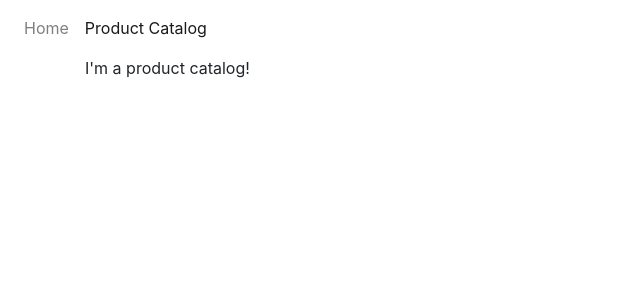
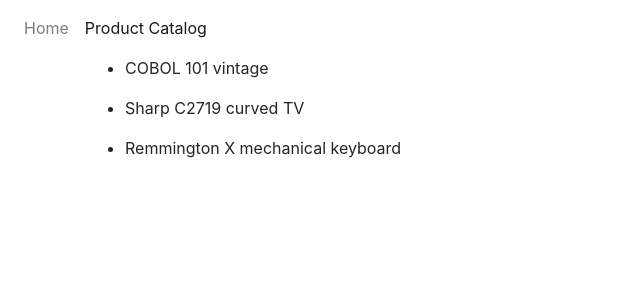
Before and after one commit to KillahDillah/vue-test-project-3, a Vue app: page /#/product-catalog in a window 1280 px wide. Shown: the top 300 px of the page, without its empty margins (0-640 px from the left). Built offline with nearby package versions, Linux system fonts and the light colour scheme.

Commit message:
added getter to view products

```diff
--- a/src/components/ProductCatalog.vue
+++ b/src/components/ProductCatalog.vue
@@ -1,7 +1,18 @@
+<!-- src/components/ProductCatalog.vue -->
 <template>
-  <p>I'm a product catalog!</p>
+  <section>
+    <ul v-for="product in products" track-by="id">
+      <li>{{product.name}}</li>
+    </ul>
+  </section>
 </template>
 
 <script>
-export default {}
+import { mapGetters } from 'vuex'
+
+export default {
+  computed: mapGetters({
+    products: 'getProducts'
+  })
+}
 </script>
```
